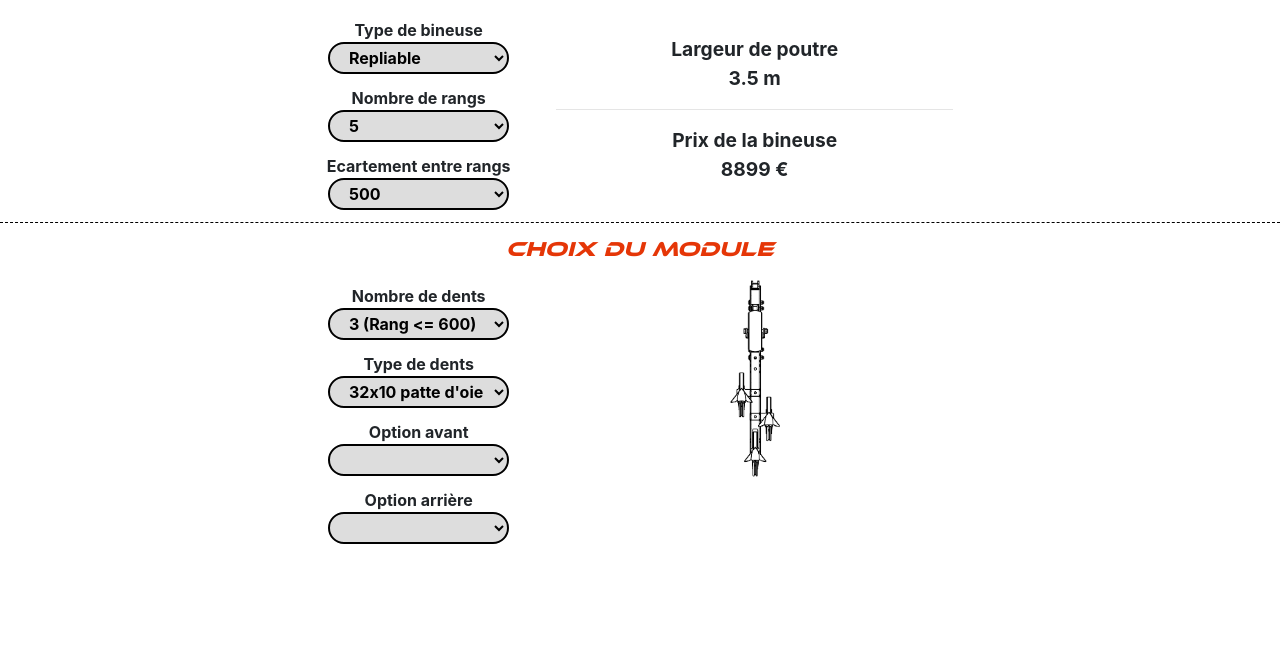
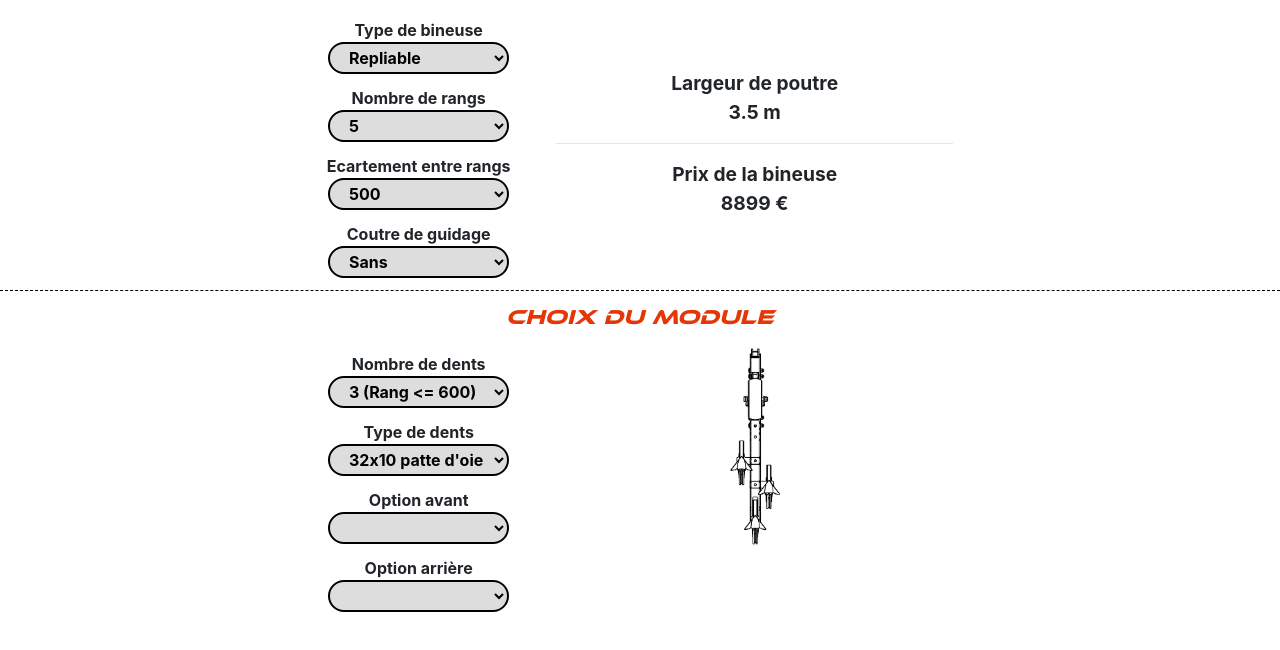
Before and after one commit to Leedh585436/bineuse, a plain HTML site: page index.html in a window 1280 px wide. Shown: the part 98-748 px from the top of the page. Drawn offline with nearby package versions, Linux system fonts and the light colour scheme.

Commit message:
Update index.html

```diff
--- a/index.html
+++ b/index.html
@@ -125,6 +125,14 @@
 						<option>800</option>
 					</select>
 				</div>
+
+				<div class="row choix">
+					<label class="col-12 selectlabel" for="coutre">Coutre de guidage</label>
+					<select class="col selectbox" id="coutre" name="coutre">
+						<option>Sans</option>
+						<option>Avec</option>
+					</select>
+				</div>
 			</div>
 			<div class="col-4 my-auto ml-2">
 				<div class="textres">Largeur de poutre</div>
@@ -199,6 +207,7 @@
 			var rang = parseInt($('#rang').val());
 			var ecart = parseInt($('#ecart').val());
 			var type = $('#type').val();
+			var coutre = $('#coutre').val();
 			if (dent == 40) {
 				if (optav !== 0) {
 					$('#optav').val(0);
@@ -288,6 +297,9 @@
 					i = rampe.length;
 				}
 			}
+			if (coutre == "Avec") {
+				prixtot += 1131;
+			}
 			prixtot += (rang + 1) * prix;
 			prixtot -= prixmoins;
 			prixtot = parseInt(prixtot);
```
